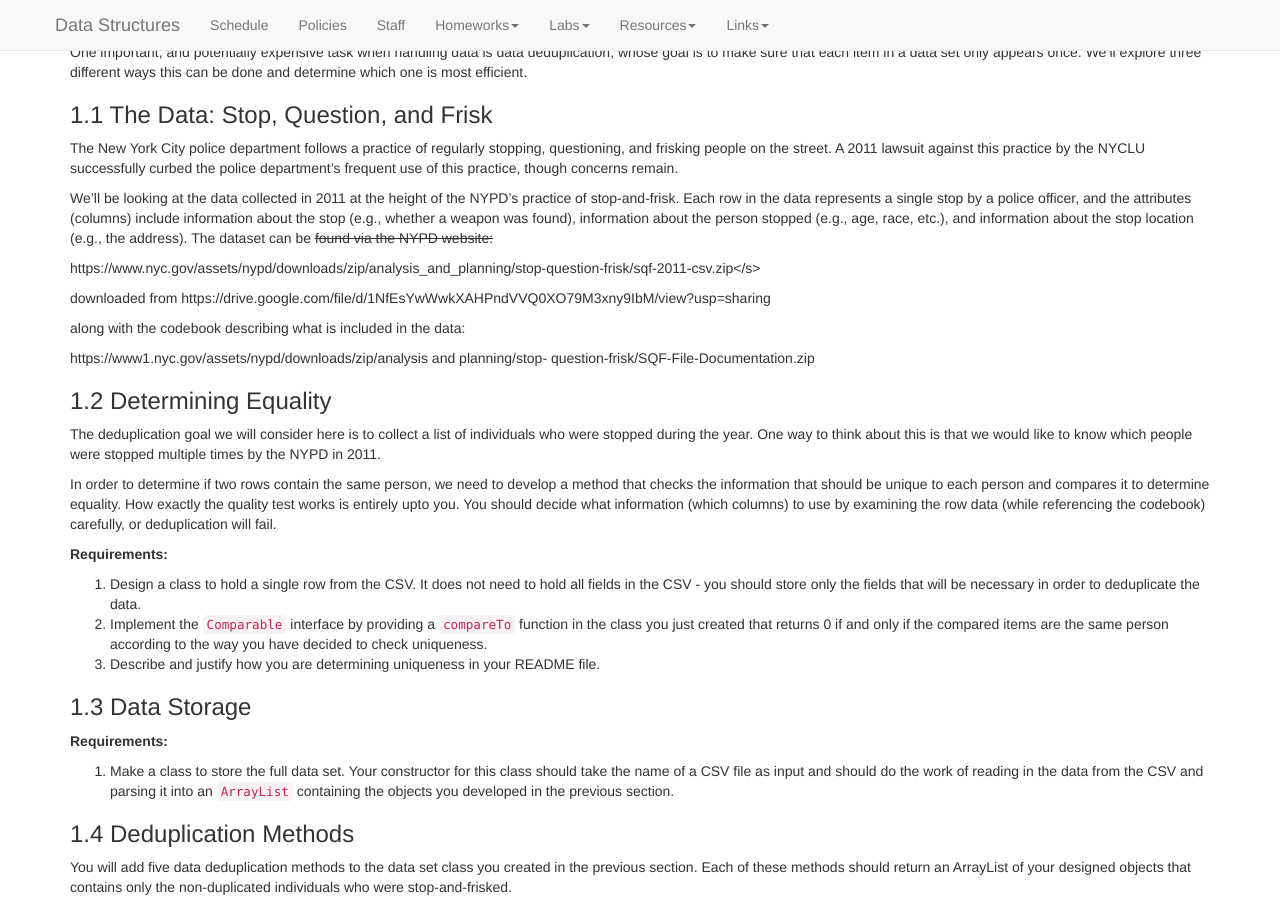
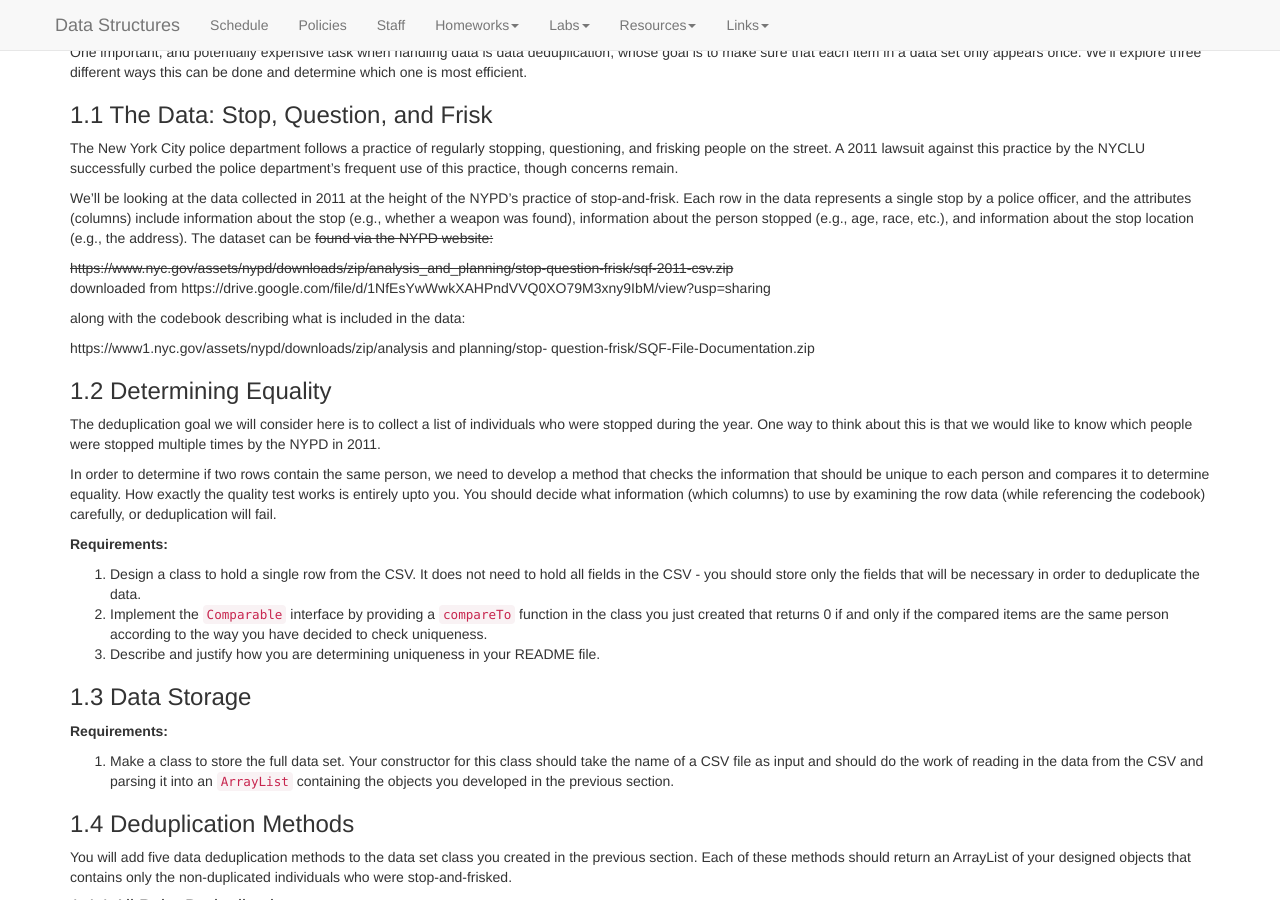
Before and after one commit to kalte0/BMC-CS-151.github.io, a Jekyll site: the page built from hws/HW07.md, in a window 1280 px wide and 900 px high, scrolled down 304 px. Built offline with Jekyll 4.4.1, drawn with Linux system fonts in a browser that asks for light colours; nearby versions of some CDN libraries.

Commit message:
HW07 fix

```diff
--- a/hws/HW07.md
+++ b/hws/HW07.md
@@ -84,9 +84,9 @@ police officer, and the attributes (columns) include information about the stop
 (e.g., whether a weapon was found), information about the person stopped (e.g.,
 age, race, etc.), and information about the stop location (e.g., the address). The
 dataset can be <s>found via
-the NYPD website:
+the NYPD website:</s>
 
-https://www.nyc.gov/assets/nypd/downloads/zip/analysis_and_planning/stop-question-frisk/sqf-2011-csv.zip</s>
+<s>https://www.nyc.gov/assets/nypd/downloads/zip/analysis_and_planning/stop-question-frisk/sqf-2011-csv.zip</s>
 
 downloaded from https://drive.google.com/file/d/1NfEsYwWwkXAHPndVVQ0XO79M3xny9IbM/view?usp=sharing
 
```
